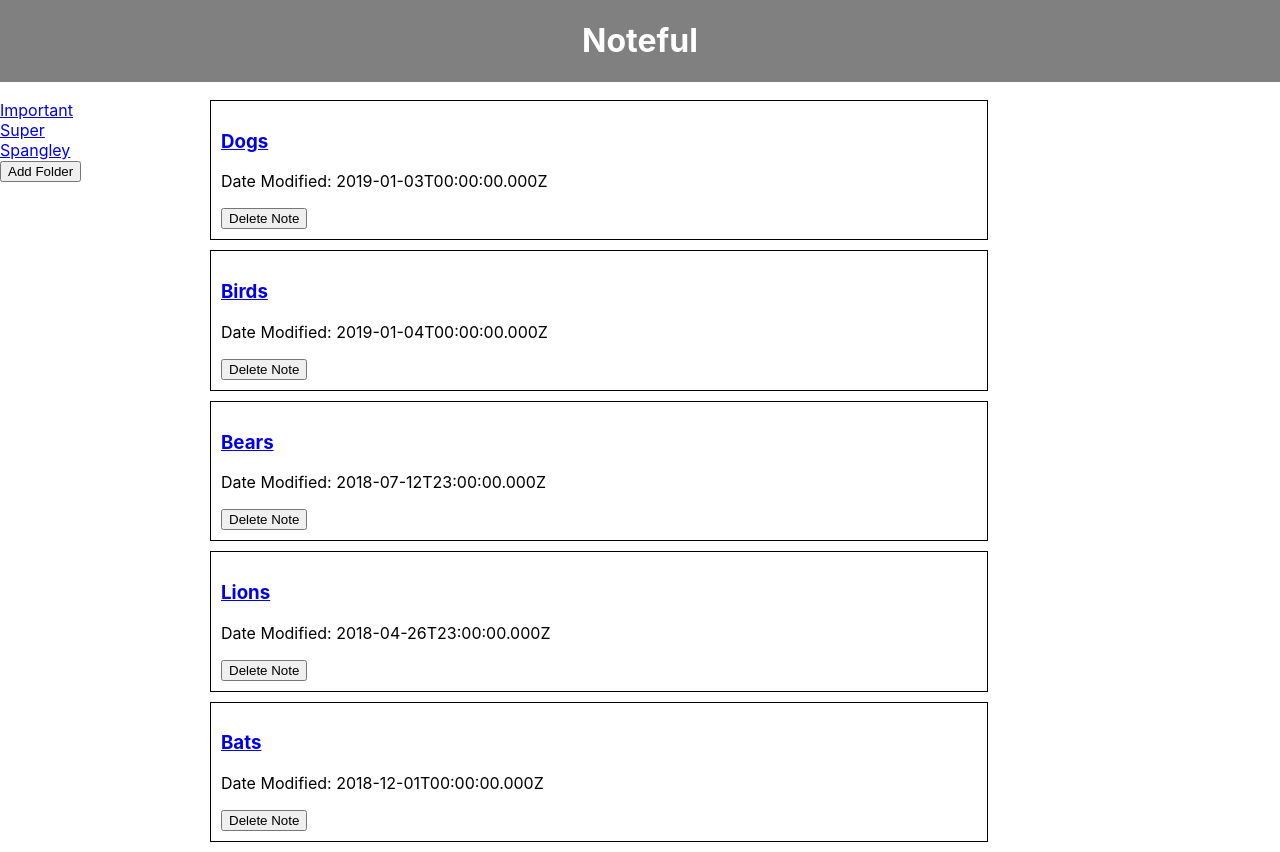
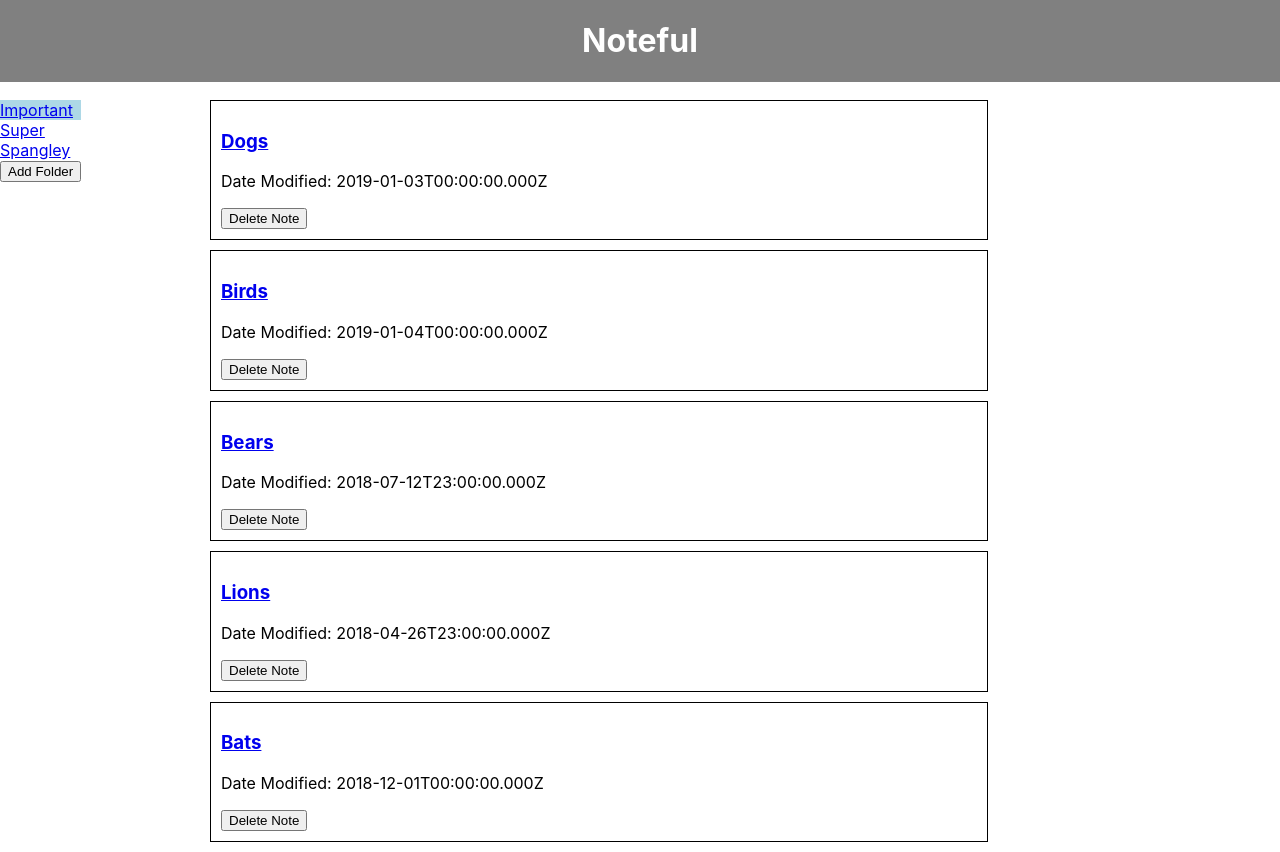
Before and after one commit to AshGodfrey/noteful, a React (Create React App) app: page /folder/b0715efe-ffaf-11e8-8eb2-f2801f1b9fd1 in a window 1280 px wide. Built offline with nearby package versions, Linux system fonts and the light colour scheme.

Commit message:
finished note detail pagee

```diff
--- a/src/App/App.js
+++ b/src/App/App.js
@@ -18,11 +18,23 @@ class App extends React.Component{
 	}
 
 	findNote(notes, noteId){
-		notes.find((note) => note.id === noteId)
+		//notes.find((note) => note.id === noteId)
+		var i;
+		for(i = 0; i < notes.length; i++) {
+			if (notes[i].id === noteId) {
+				return notes[i];
+			}
+		}
 	}
 
+
 	findFolder(folders, folderId){
-		folders.find((folder) => folder.id === folderId)
+		var i;
+		for(i = 0; i < folders.length; i++) {
+			if (folders[i].id === folderId) {
+				return folders[i];
+			}
+		}
 	}
 
 	render() {
@@ -33,13 +45,14 @@ class App extends React.Component{
 				<Route exact path="/folder/:activeFolderId" render={(props) => <Home {...props} folders={this.state.folders} notes={this.state.notes} /> } />
 				<Route exact path="/note/:activeNoteId"
 					render={(props) => {
-						const noteId = props.match.params
-						const note = this.findNote(this.state.notes, noteId) || {}
+						const { activeNoteId } = props.match.params
+						const note = this.findNote(this.state.notes, activeNoteId) || {}
 						const activeFolder = this.findFolder(this.state.folders, note.folderId)
 						return (
 							<NotePage
 								{...props}
-								activeFolder={activeFolder}
+								activeFolder={ activeFolder}
+								activeNote = { note }
 							/>
 						)
 					}}
--- a/src/Main/Main.js
+++ b/src/Main/Main.js
@@ -1,6 +1,7 @@
 import React from 'react';
 import './Main.css'
 import DeleteNote from '../DeleteNote/DeleteNote'
+import { Link } from 'react-router-dom';
 
 class Main extends React.Component {
 	noteHTML(note) {
@@ -10,13 +11,14 @@ class Main extends React.Component {
 			classname = "note " + classname;
 		}
 		return (<div className="note">
-				<h3> <a href={noteLink}><div id={note.id}> {note.name} </div></a></h3>
+				<h3> <Link to={noteLink}><div id={note.id}> {note.name}</div></Link></h3>
 				<p>Date Modified: {note.modified}</p>
 				<DeleteNote />
 			</div>);
 	}
 
 	render() {
+
 		var folderNotes = this.props.notes;
 		if (this.props.activeFolder) {
 			folderNotes = this.props.notes.filter((notes) => notes.folderId === this.props.activeFolder);
--- /dev/null
+++ b/src/NoteDetail/NoteDetail.css
@@ -0,0 +1,12 @@
+main {
+	position: static;
+	margin-left: 200px;
+	margin-top: 100px;
+}
+
+.noteinfo {
+	border: 1px solid black;
+	width: 70%;
+	margin: 10px;
+	padding: 10px;
+}
--- a/src/NoteDetail/NoteDetail.js
+++ b/src/NoteDetail/NoteDetail.js
@@ -1,19 +1,26 @@
 import React from 'react';
 import DeleteNote from '../DeleteNote/DeleteNote'
+import './NoteDetail.css'
 
 class NoteDetail extends React.Component {
+	render() {
+		if (this.props) {
+			var { activeNote} = this.props.activeNote
 
-	render() {
-
-
-//{ (note) => note.id === noteId}
+		}
 
 		return(
 			<main>
-				test 2
+				<div className="noteinfo">
+					<h1>{activeNote.name}</h1>
+					<p>{activeNote.modified}</p>
+					<DeleteNote />
+				</div>
+				<p>{activeNote.content}</p>
 			</main>
 			)
 		}
+
 }
 
 export default NoteDetail;
--- a/src/NotePage/NotePage.js
+++ b/src/NotePage/NotePage.js
@@ -8,16 +8,17 @@ class NotePage extends React.Component{
 
 	render() {
 
-		var activeNote;
-		var activeFolder;
-		if (this.props.match) {
-			activeNote = this.props.match.params;
+		var activeNote = this.props
+		var activeFolder = this.props;
+
 			//SO THE ISSUE is that it's using note as the param, but not looking at fodlerID
-		}
+
 		return (
 			<div>
-				<NoteSidebar activeFolder={this.props.activeFolderId} />
-				<NoteDetail />
+				<NoteSidebar activeFolder={this.props.activeFolder} />
+				<NoteDetail
+				 	activeNote={this.props}
+				 	 />
 
 			</div>)
 		}
--- a/src/NoteSidebar/NoteSidebar.js
+++ b/src/NoteSidebar/NoteSidebar.js
@@ -10,11 +10,19 @@ import {
 
 class NoteSidebar extends React.Component {
 	render() {
-		var activeFolder=this.props.activeFolder
+
+		if (this.props.activeFolder) {
+			return (
+				<div className = "sidebar">
+					<button onClick={() => window.history.back()}>Go Back</button>
+					<p>{this.props.activeFolder.name}</p>
+				</div>
+				)
+
+		}
 		return (
 		<div className = "sidebar">
 			<button onClick={() => window.history.back()}>Go Back</button>
-			<p>{activeFolder} </p>
 		</div>
 		)
 	}
--- a/src/Sidebar/Sidebar.css
+++ b/src/Sidebar/Sidebar.css
@@ -2,3 +2,7 @@
 	position: fixed;
 	top: 100px;
 }
+
+.folder-highlight {
+	background-color: #add8e6;
+}
```
